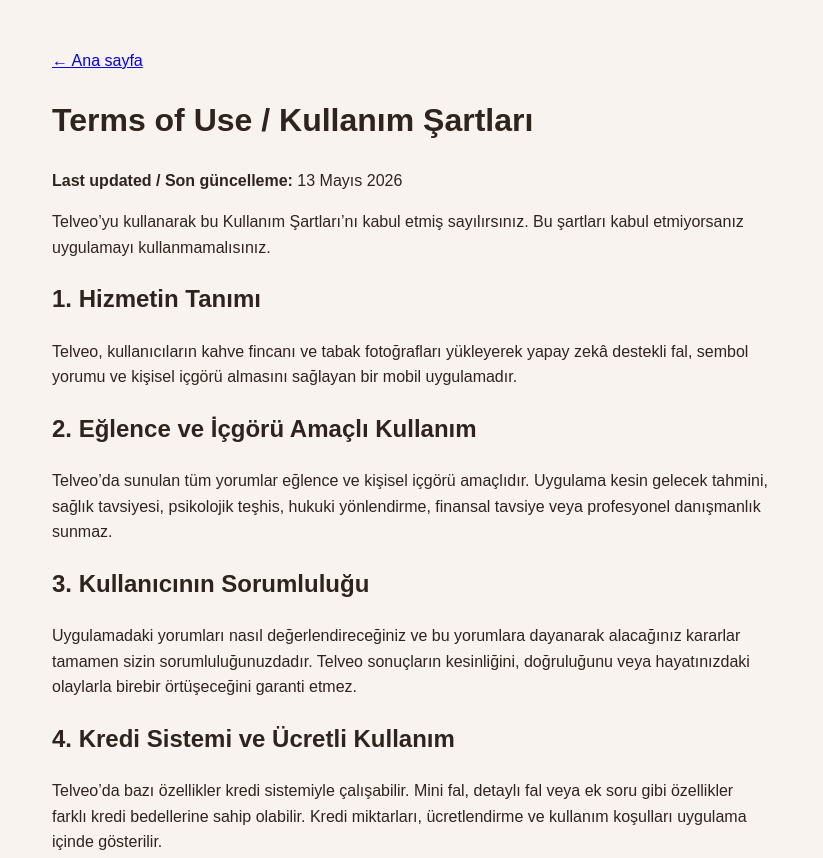
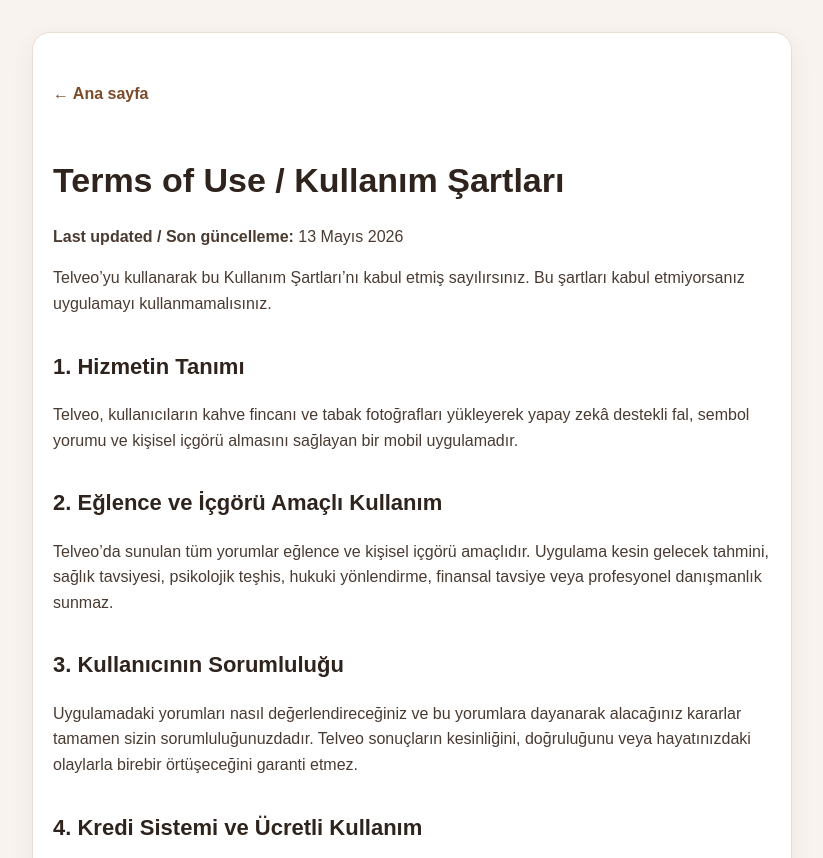
Before and after one commit to telveo/telveo-site, a plain HTML site: page terms.html in a window 1280 px wide. Shown: the top 858 px of the page, without its empty margins (228-1051 px from the left). Drawn offline with Linux system fonts and the light colour scheme.

Commit message:
Update style.css

```diff
--- a/style.css
+++ b/style.css
@@ -58,3 +58,43 @@
   color: #8a7a70;
   font-size: 14px;
 }
+
+.page {
+  background: #ffffff;
+  border: 1px solid #eaded4;
+  border-radius: 18px;
+  box-shadow: 0 8px 24px rgba(47, 36, 29, 0.06);
+  margin-top: 32px;
+  margin-bottom: 32px;
+}
+
+.page h1 {
+  font-size: 34px;
+  margin-bottom: 8px;
+}
+
+.page h2 {
+  margin-top: 32px;
+  font-size: 22px;
+}
+
+.page p,
+.page li {
+  color: #4a3b32;
+}
+
+.back-link {
+  display: inline-block;
+  margin-bottom: 24px;
+  color: #7b4b2a;
+  text-decoration: none;
+  font-weight: bold;
+}
+
+.back-link:hover {
+  text-decoration: underline;
+}
+
+ul {
+  padding-left: 22px;
+}
```
